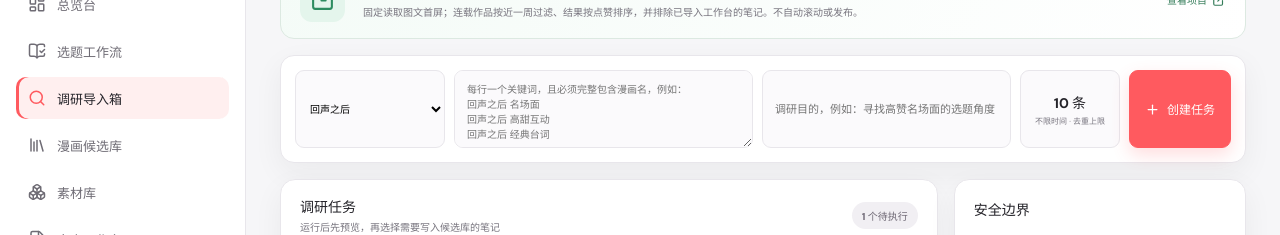
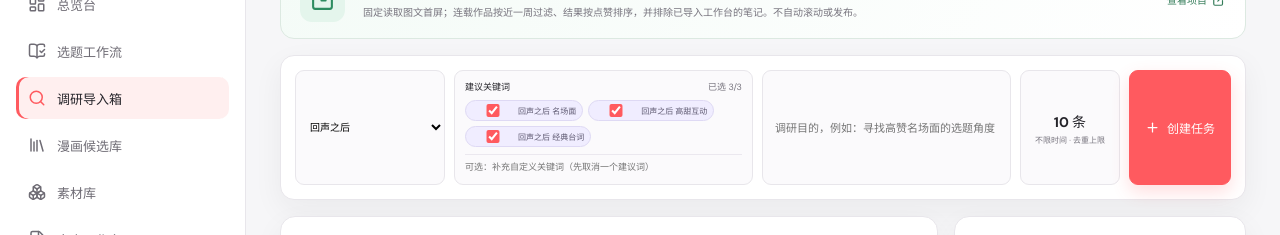
Before and after one commit to zengxinyueooo/creator-ops-studio, a React (Vite) app: page /research in a window 1280 px wide. Shown: the part 258-493 px from the top of the page. Built offline with nearby package versions, Linux system fonts and the light colour scheme; no server answers.

Commit message:
feat: suggest research keywords by comic status

```diff
--- a/src/App.css
+++ b/src/App.css
@@ -214,6 +214,7 @@
 .copy-empty-assets { display: flex; align-items: center; gap: 7px; padding: 13px; border: 1px dashed var(--line); border-radius: 8px; color: var(--muted); font-size: 9px; }.copy-input, .copy-textarea { width: 100%; box-sizing: border-box; border: 1px solid var(--line); outline: 0; }.copy-input { min-height: 42px; padding: 0 13px; border-radius: 9px; background: #fbfafc; font-size: 12px; }.copy-input:focus, .copy-textarea:focus { border-color: color-mix(in srgb,var(--accent) 55%,white); }.copy-textarea { resize: vertical; }.draft-message { margin: 14px 0 0; padding: 10px 12px; border-radius: 8px; color: #5f6f66; background: #eef8f2; font-size: 9px; }
 
 .research-create-form { grid-template-columns: 150px 1.2fr 1fr 100px auto; }.research-create-form > textarea { min-height: 78px; padding: 11px 12px; border: 1px solid var(--line); border-radius: 9px; outline: 0; resize: vertical; background: #fbfafc; font: inherit; font-size: 10px; line-height: 1.5; }.research-create-form > input, .research-create-form > select { min-height: 78px; }.research-create-form > select { min-width: 0; padding: 0 10px; border: 1px solid var(--line); border-radius: 9px; outline: 0; background: #fbfafc; font-size: 10px; }.research-fixed-limit { display: flex; flex-direction: column; align-items: center; justify-content: center; border: 1px solid var(--line); border-radius: 9px; background: #fbfafc; }.research-fixed-limit strong { font-size: 14px; }.research-fixed-limit span { margin-top: 3px; color: var(--muted); font-size: 8px; }
+.research-keyword-picker { min-width: 0; min-height: 78px; padding: 9px 10px; border: 1px solid var(--line); border-radius: 9px; background: #fbfafc; }.keyword-picker-heading { display: flex; justify-content: space-between; align-items: center; gap: 8px; font-size: 9px; }.keyword-picker-heading span { color: var(--muted); }.keyword-options { display: flex; flex-wrap: wrap; gap: 5px; margin: 7px 0; }.keyword-options label { display: inline-flex; align-items: center; gap: 4px; min-height: 20px; padding: 3px 6px; border: 1px solid #ded9f4; border-radius: 999px; color: #5d5870; background: #f0edff; font-size: 8px; cursor: pointer; }.keyword-options input { margin: 0; accent-color: var(--accent); }.research-keyword-picker > input { width: 100%; min-width: 0; border: 0; border-top: 1px solid #ebe8ef; outline: 0; background: transparent; padding: 6px 0 0; font: inherit; font-size: 9px; }
 .keyword-tags, .research-filter-row { display: flex; flex-wrap: wrap; gap: 5px; }.keyword-tags { margin: 9px 0 7px; }.keyword-tags span { padding: 5px 8px; border-radius: 999px; color: #5d5870; background: #f0edff; font-size: 9px; font-weight: 700; }.research-filter-row { margin: 8px 0; }.research-filter-row span { padding: 4px 7px; border-radius: 6px; color: #3c7958; background: #eaf7f0; font-size: 8px; }
 .research-comic-label { display: inline-flex; margin-left: 7px; color: var(--accent); font-size: 10px; font-weight: 800; }
 .research-success { margin: 0 0 15px; padding: 11px 14px; border-radius: 9px; color: #28704d; background: #eaf7f0; font-size: 11px; }
--- a/src/pages/ResearchPage.tsx
+++ b/src/pages/ResearchPage.tsx
@@ -12,6 +12,13 @@ const reviewLabels: Record<ReferenceItem['reviewStatus'], { label: string; tone:
   rejected: { label: '已排除', tone: 'gray' },
 }
 
+function defaultKeywordSuggestions(title: string, serializationStatus: 'ongoing' | 'completed' | 'unknown' | undefined) {
+  const angles = serializationStatus === 'completed'
+    ? ['名场面', '高甜互动', '经典台词']
+    : ['最新话', '高光片段', '角色互动']
+  return angles.map((angle) => `${title} ${angle}`)
+}
+
 export function ResearchPage() {
   const { activeAccount, state, addResearchTask, saveResearchResults, importResearchResults, updateReferenceReview, captureReferenceAssets, createTopicFromReferences } = useWorkspace()
   const comics = state.comics.filter((comic) => comic.accountId === activeAccount.id && comic.status !== 'archived')
@@ -20,7 +27,9 @@ export function ResearchPage() {
   const [comicId, setComicId] = useState(() => comics.find((comic) => comic.status === 'following' || comic.status === 'selected')?.id ?? comics[0]?.id ?? '')
   const selectedComic = comics.find((comic) => comic.id === comicId)
   const isCompletedComic = selectedComic?.serializationStatus === 'completed'
+  const suggestedKeywords = selectedComic ? defaultKeywordSuggestions(selectedComic.title, selectedComic.serializationStatus) : []
   const [keywordText, setKeywordText] = useState('')
+  const [keywordSelection, setKeywordSelection] = useState<string[] | null>(null)
   const [purpose, setPurpose] = useState('')
   const [creating, setCreating] = useState(false)
   const [runningTaskId, setRunningTaskId] = useState<string | null>(null)
@@ -39,6 +48,7 @@ export function ResearchPage() {
   const [creatingTopic, setCreatingTopic] = useState(false)
   const [message, setMessage] = useState('')
   const [error, setError] = useState('')
+  const selectedKeywords = keywordSelection ?? suggestedKeywords
   const tasks = state.researchTasks.filter((task) => task.accountId === activeAccount.id && task.comicId && validComicIds.has(task.comicId))
   const selectedReferences = references.filter((reference) => selectedReferenceIds.includes(reference.id))
   const selectionComicId = selectedReferences[0]?.comicId
@@ -68,7 +78,7 @@ export function ResearchPage() {
 
   async function createTask(event: FormEvent) {
     event.preventDefault()
-    const keywords = parseKeywords(keywordText)
+    const keywords = [...new Set([...selectedKeywords, ...parseKeywords(keywordText)])]
     setCreating(true)
     setError('')
     setMessage('')
@@ -83,6 +93,19 @@ export function ResearchPage() {
     } finally {
       setCreating(false)
     }
+  }
+
+  function toggleSuggestedKeyword(keyword: string) {
+    setKeywordSelection((current) => {
+      const active = current ?? suggestedKeywords
+      if (active.includes(keyword)) return active.filter((item) => item !== keyword)
+      if (active.length >= 3) {
+        setError('每个调研批次最多选择 3 个关键词；如需自定义，请先取消一个建议词')
+        return active
+      }
+      setError('')
+      return [...active, keyword]
+    })
   }
 
   async function runTask(taskId: string, taskComicId: string | undefined, taskKeywords: string[], taskLimit: number, publishedWithin: 'all' | 'day' | 'week' | 'half_year') {
@@ -210,10 +233,8 @@ export function ResearchPage() {
       <section className="integration-banner"><div className="integration-logo"><TerminalSquare size={25} /></div><div><h2>OpenCLI 小红书浏览器调研</h2><p>固定读取图文首屏；连载作品按近一周过滤、结果按点赞排序，并排除已导入工作台的笔记。不自动滚动或发布。</p></div><a href="https://github.com/jackwener/OpenCLI" target="_blank" rel="noreferrer">查看项目 <ExternalLink size={14} /></a></section>
 
       <form className="research-create-form" onSubmit={createTask}>
-        <select value={comicId} onChange={(event) => setComicId(event.target.value)} required><option value="">选择所属漫画</option>{comics.map((comic) => <option key={comic.id} value={comic.id}>{comic.title}</option>)}</select>
-        <textarea value={keywordText} onChange={(event) => setKeywordText(event.target.value)} placeholder={isCompletedComic
-          ? `每行一个关键词，且必须完整包含漫画名，例如：\n${selectedComic?.title ?? '漫画名'} 名场面\n${selectedComic?.title ?? '漫画名'} 高甜互动\n${selectedComic?.title ?? '漫画名'} 经典台词`
-          : `每行一个关键词，且必须完整包含漫画名，例如：\n${selectedComic?.title ?? '漫画名'} 最新话\n${selectedComic?.title ?? '漫画名'} 特典`} maxLength={240} required />
+        <select value={comicId} onChange={(event) => { setComicId(event.target.value); setKeywordSelection(null); setKeywordText('') }} required><option value="">选择所属漫画</option>{comics.map((comic) => <option key={comic.id} value={comic.id}>{comic.title}</option>)}</select>
+        <div className="research-keyword-picker"><div className="keyword-picker-heading"><strong>建议关键词</strong><span>已选 {selectedKeywords.length}/3</span></div><div className="keyword-options">{suggestedKeywords.map((keyword) => <label key={keyword}><input type="checkbox" checked={selectedKeywords.includes(keyword)} onChange={() => toggleSuggestedKeyword(keyword)} />{keyword}</label>)}</div><input value={keywordText} onChange={(event) => setKeywordText(event.target.value)} placeholder="可选：补充自定义关键词（先取消一个建议词）" maxLength={80} /></div>
         <input value={purpose} onChange={(event) => setPurpose(event.target.value)} placeholder={isCompletedComic ? '调研目的，例如：寻找高赞名场面的选题角度' : '调研目的，例如：寻找最新话的高赞选题角度'} maxLength={160} />
         <div className="research-fixed-limit"><strong>10 条</strong><span>{isCompletedComic ? '不限时间 · 去重上限' : '一周内 · 去重上限'}</span></div>
         <button className="primary-button" type="submit" disabled={creating}><Plus size={15} />{creating ? '创建中…' : '创建任务'}</button>
```
